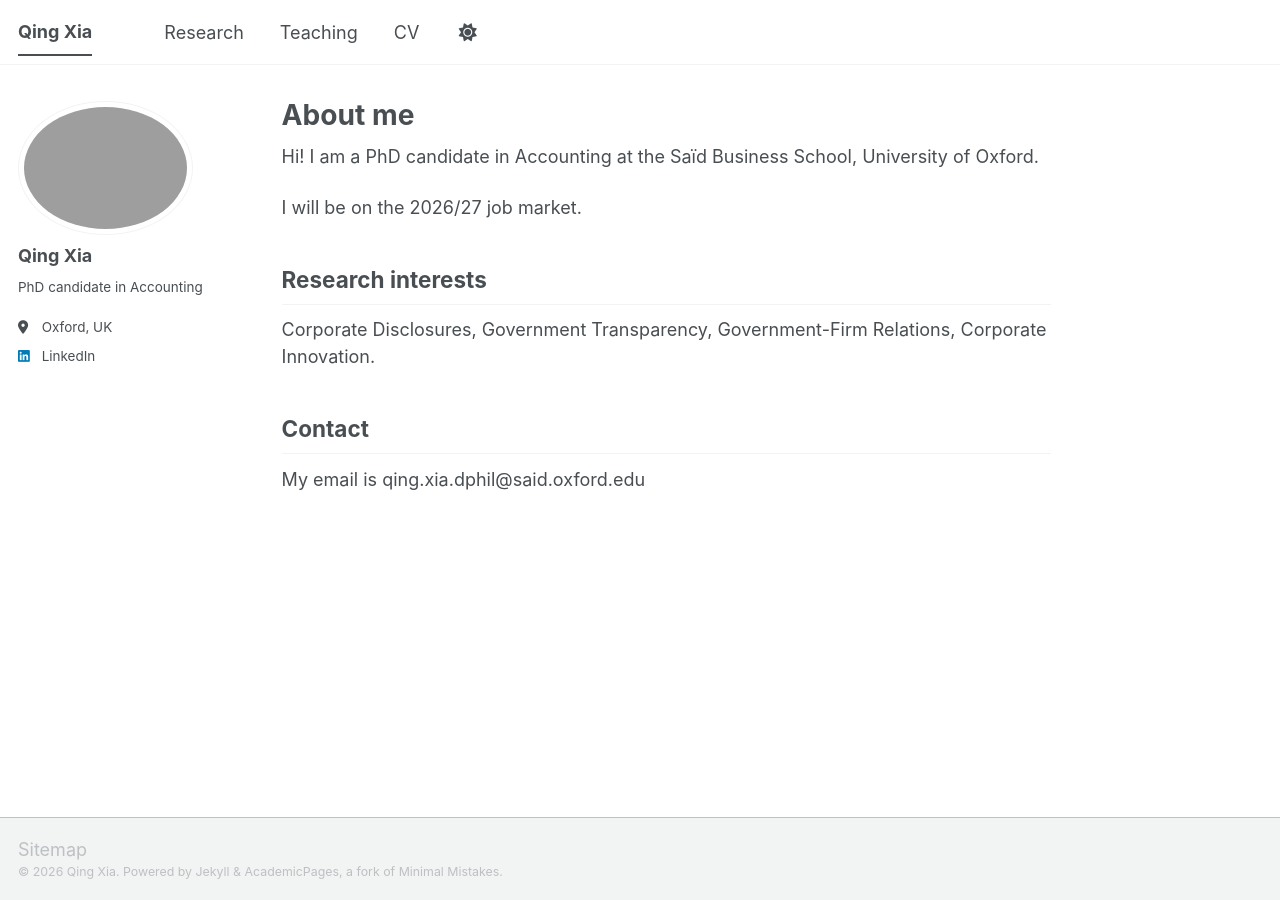
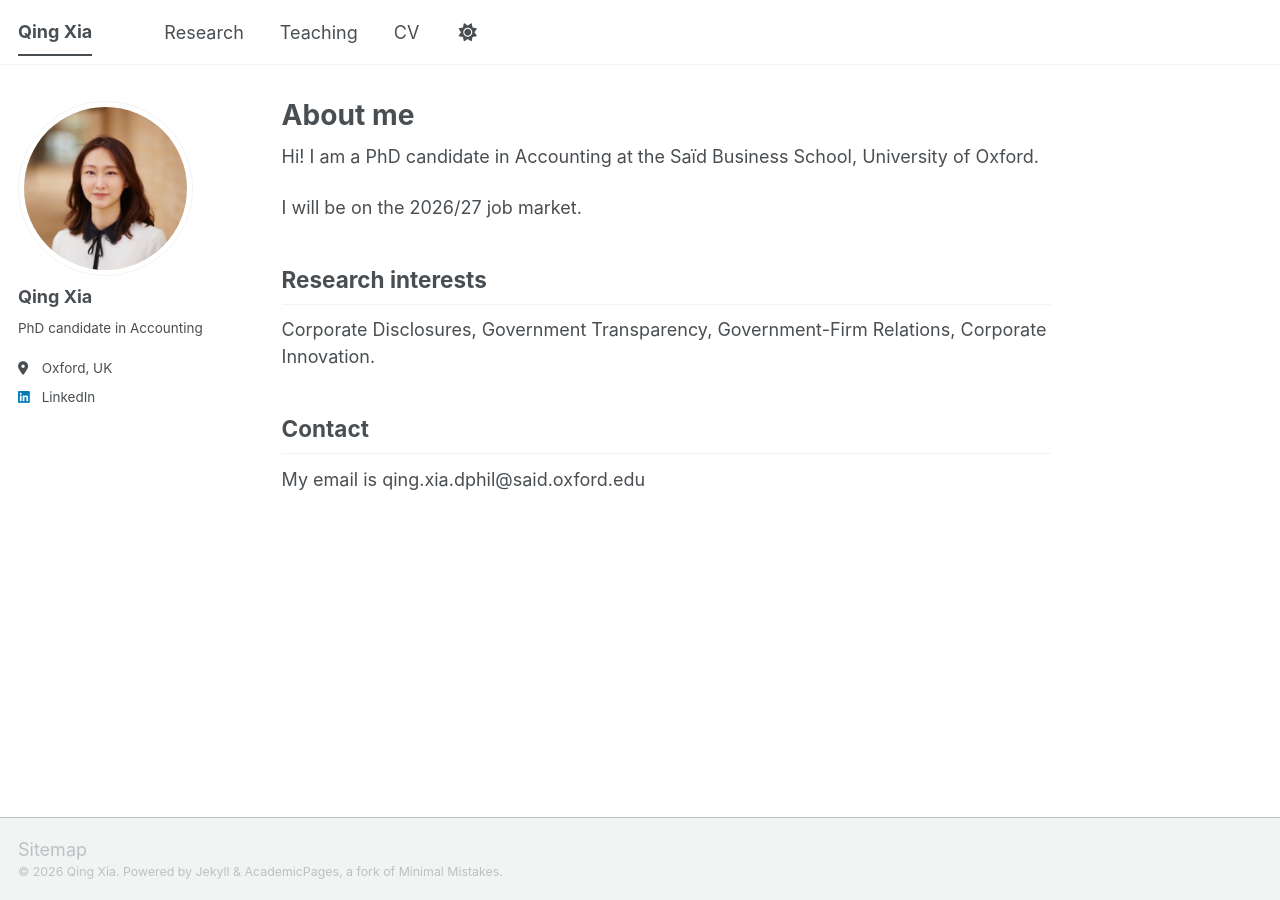
Before and after one commit to QingXia97/QingXia97.github.io, a Jekyll site: the page built from _pages/about.md, in a window 1280 px wide. Built offline with Jekyll 4.4.1, drawn with Linux system fonts in a browser that asks for light colours; a script bundle is joined from its source files by our own code; library files that are not in the unit come from our copies.

Commit message:
Update _config.yml

```diff
--- a/_config.yml
+++ b/_config.yml
@@ -81,7 +81,7 @@ analytics:
 # Site Author
 author:
   name             : "Qing Xia"
-  avatar           : "photo.jpg"
+  avatar           : "photo.png"
   bio              : "PhD candidate in Accounting"
   location         : "Oxford, UK"
   employer         :
```
